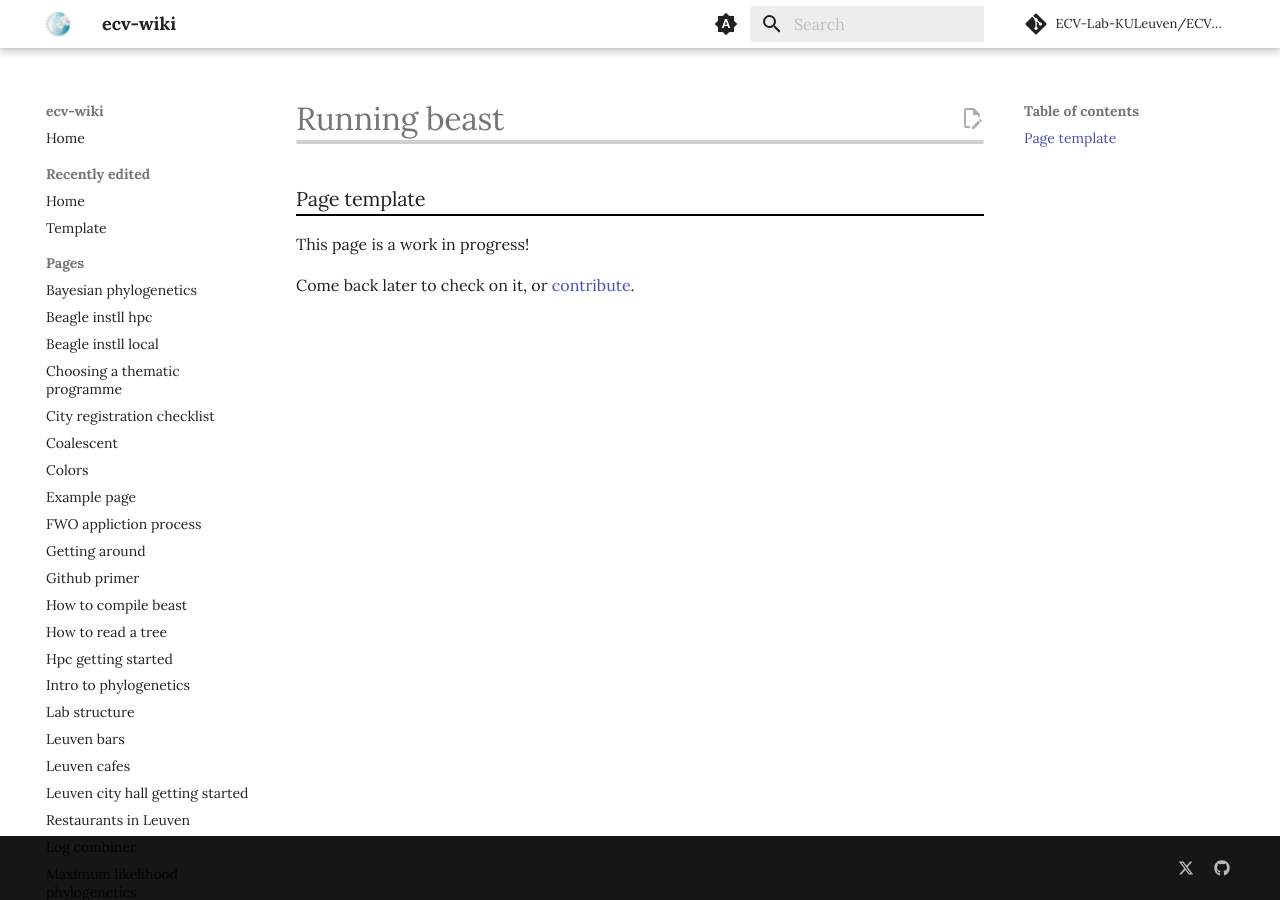
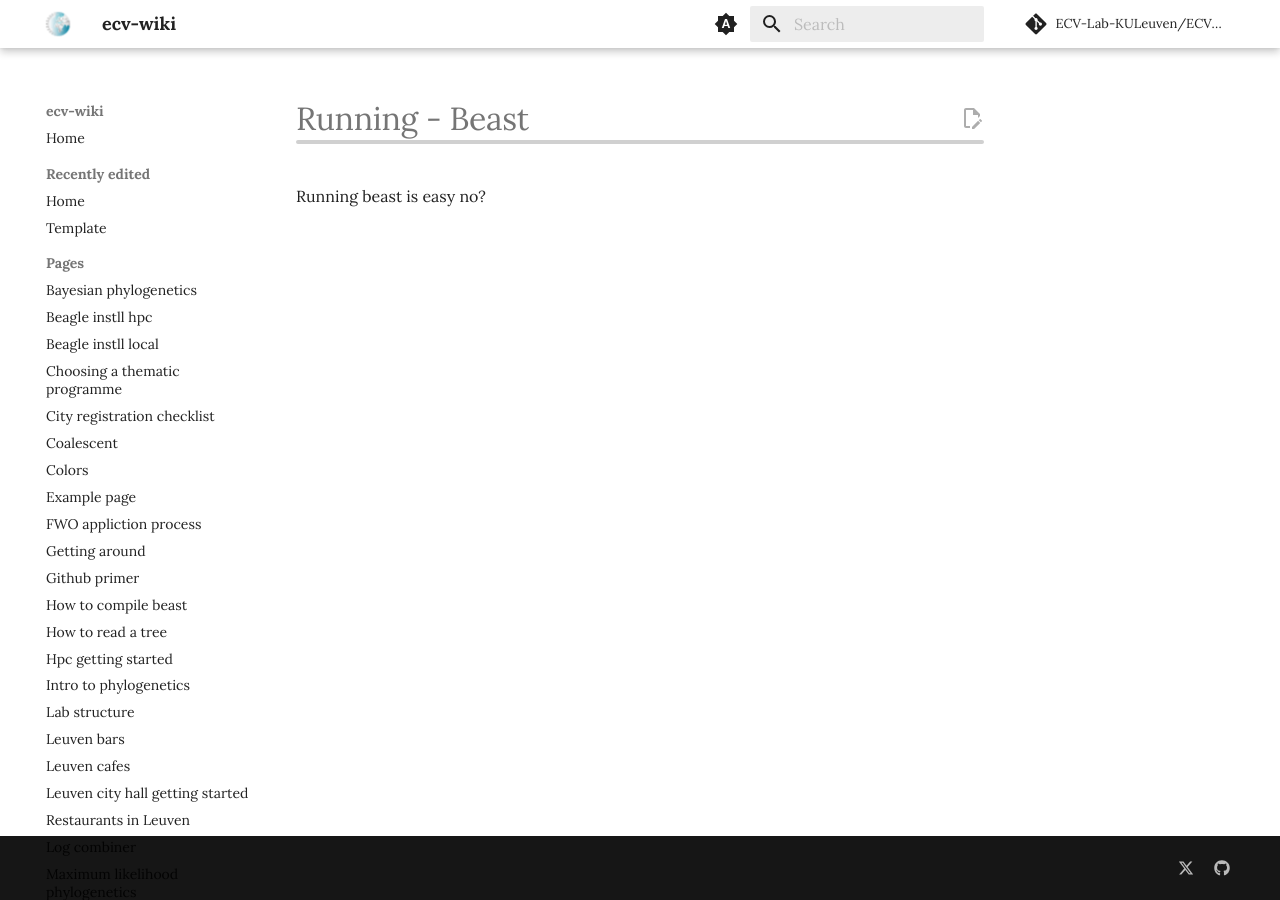
Before and after one commit to bramvrancken/SpELL-ULB.github.io, an MkDocs documentation site: the page built from docs/running-beast.md, in a window 1280 px wide. Built offline with MkDocs 1.6.1 and Material for MkDocs 9.7.7, drawn with Linux system fonts in a browser that asks for light colours; comment, search, counter and statistics services are not loaded.

Commit message:
small change

```diff
--- a/docs/running-beast.md
+++ b/docs/running-beast.md
@@ -1,5 +1,3 @@
-### Page template
+# Running - Beast
 
-This page is a work in progress!
-
-Come back later to check on it, or [contribute](https://github.com/ECV-Lab-KULeuven/ECV-Lab-KULeuven.github.io).
+Running beast is easy no?
```
